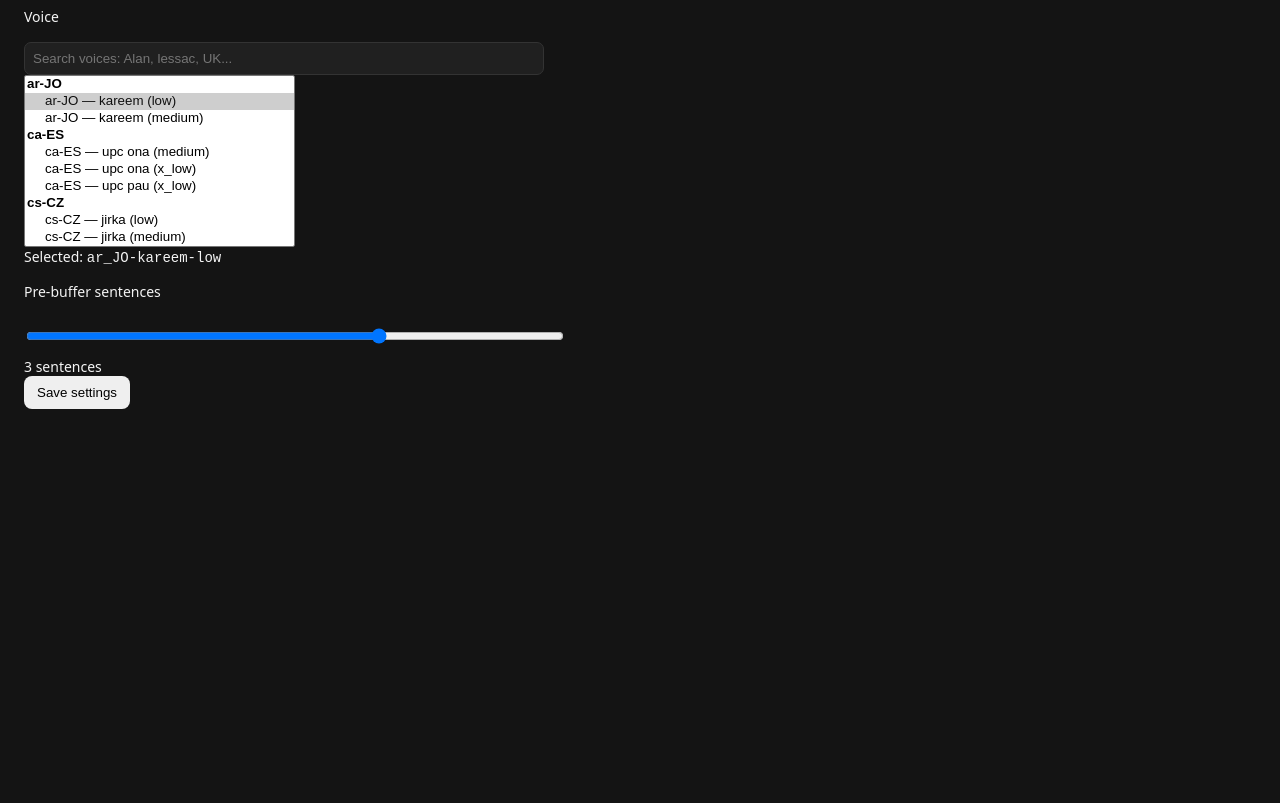
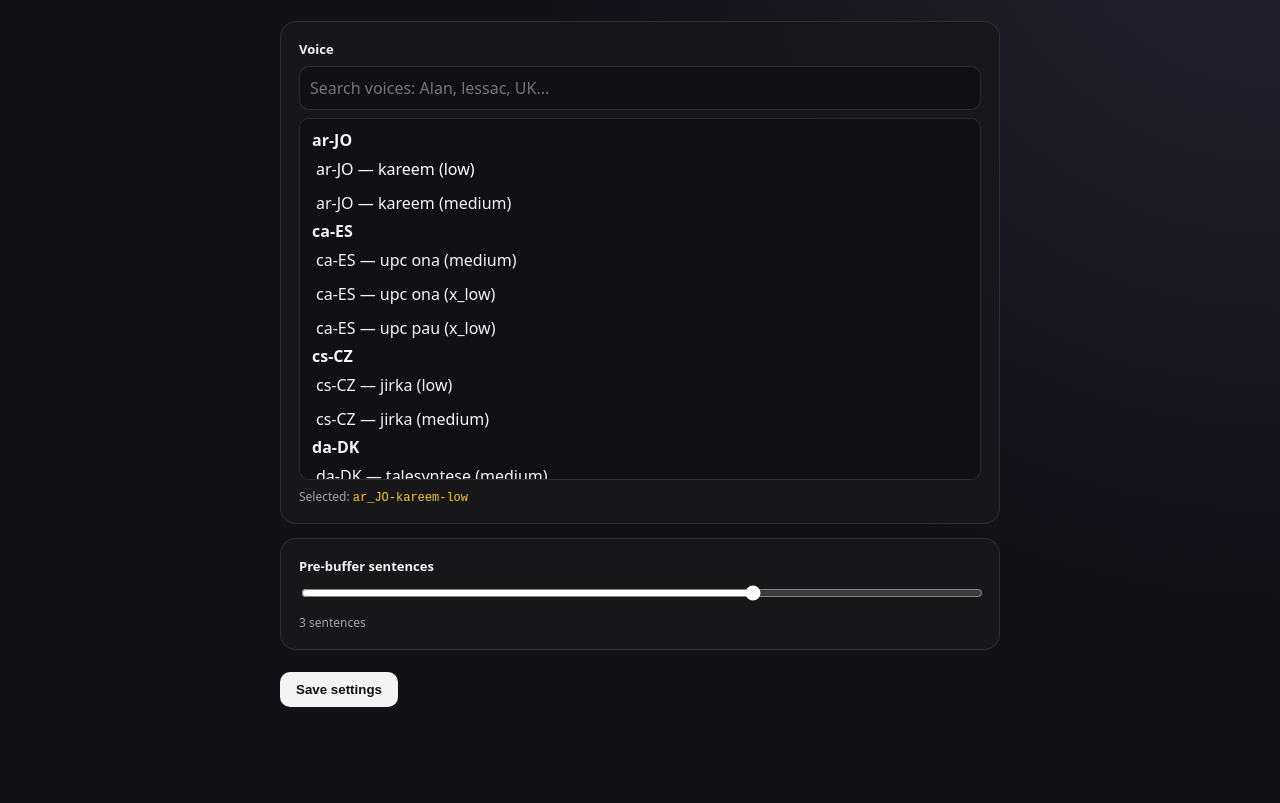
Before and after one commit to randomduck21/light-novel-reader, a browser extension: page settings/settings.html in a window 1280 px wide. Shown: the part 147-950 px from the top of the page. Before the commit the page ends 800 px from the top, so only its background shows below. Drawn offline with Linux system fonts and the light colour scheme.

Commit message:
Refresh settings design

```diff
--- a/settings/settings.css
+++ b/settings/settings.css
@@ -1,6 +1 @@
-body { margin: 0; padding: 24px; background: #141414; color: #f4f4f4; font: 14px system-ui, sans-serif; }
-main { max-width: 520px; }
-label { display: grid; gap: 6px; margin: 16px 0; }
-input { width: 100%; padding: 8px; border-radius: 7px; border: 1px solid #333; background: #202020; color: inherit; }
-button { padding: 9px 13px; border: 0; border-radius: 8px; cursor: pointer; }
-#status { margin-top: 10px; opacity: .75; }
+:root{color-scheme:dark;font-family:system-ui,-apple-system,BlinkMacSystemFont,"Segoe UI",sans-serif}body{margin:0;min-height:100vh;background:radial-gradient(circle at top right,#26232f,#111116 48%);color:#f4f4f5}main{width:min(720px,calc(100vw - 40px));margin:0 auto;padding:48px 0 64px}.eyebrow{font-size:11px;letter-spacing:.14em;opacity:.5}h1{margin:8px 0;font-size:32px}.intro{margin:0 0 24px;color:#a1a1aa}.card{margin:14px 0;padding:18px;border:1px solid rgba(255,255,255,.1);border-radius:16px;background:rgba(24,24,28,.88)}label{display:block;margin-bottom:8px;font-size:13px;font-weight:650}input[type=search],select{width:100%;padding:10px;border:1px solid rgba(255,255,255,.12);border-radius:10px;background:#101014;color:inherit;font:inherit}select{margin-top:8px}option{background:#101014;padding:6px}.selected,#prebufferValue{margin-top:8px;font-size:12px;color:#a1a1aa}input[type=range]{width:100%;accent-color:#fff}button{margin-top:8px;border:0;border-radius:10px;padding:10px 16px;background:#f4f4f5;color:#111;font-weight:700;cursor:pointer}#status{min-height:20px;margin-top:12px;color:#a1a1aa}code{color:#facc15}
```
